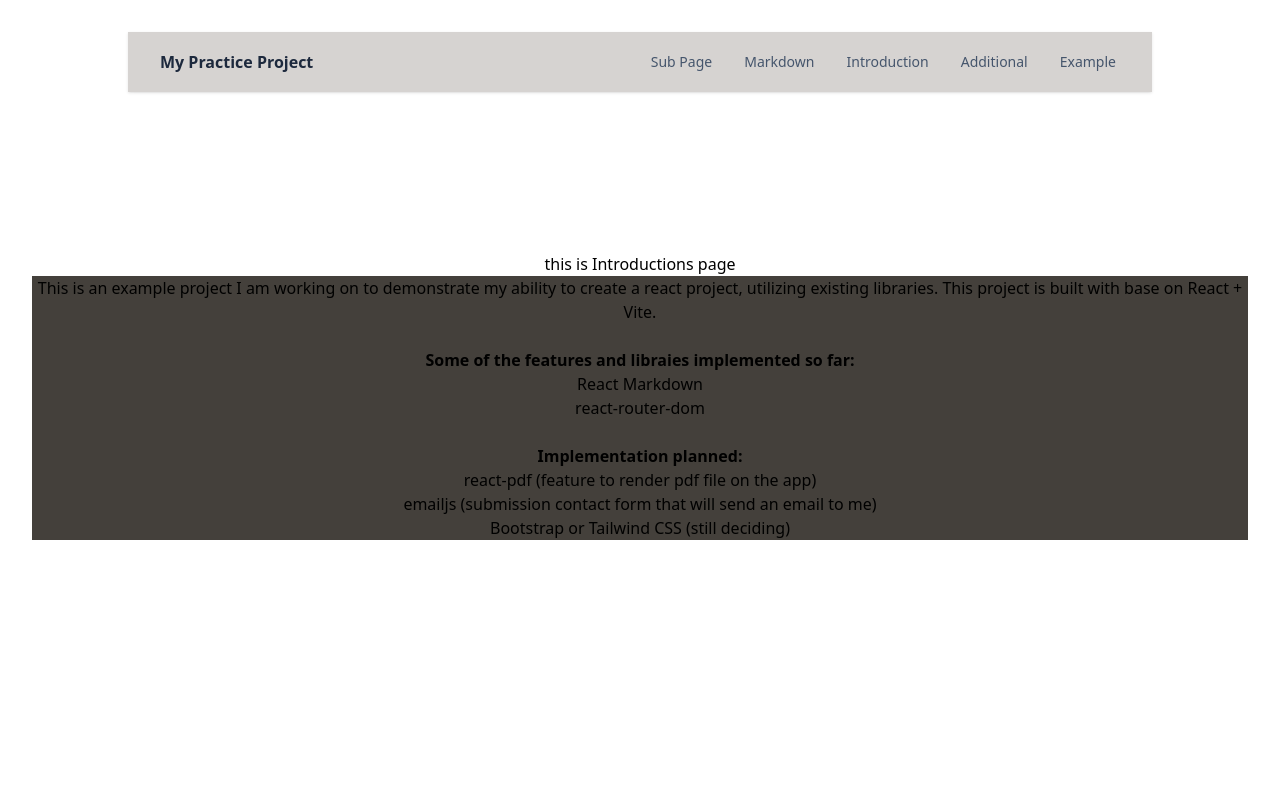
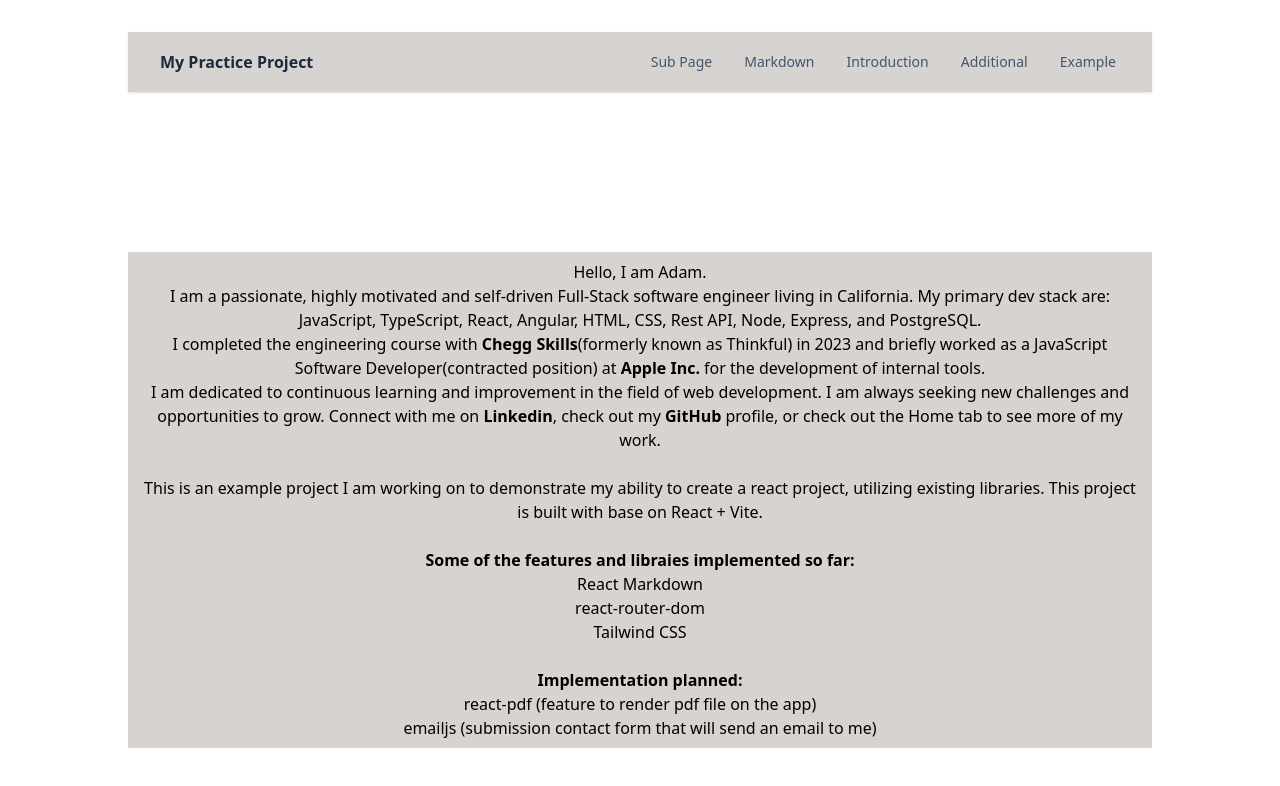
Before and after one commit to adam780930/react-practice, a React (Vite) app: page /introduction in a window 1280 px wide. Shown: the top 786 px of the page. Built offline with nearby package versions, Linux system fonts and the light colour scheme.

Commit message:
updated the styling for introductions page and md file (#6)

```diff
--- a/src/components/markdowndocs/introductions.md
+++ b/src/components/markdowndocs/introductions.md
@@ -1,12 +1,19 @@
+I am a passionate, highly motivated and self-driven Full-Stack software engineer living in California. My primary dev stack are: JavaScript, TypeScript, React, Angular, HTML, CSS, Rest API, Node, Express, and PostgreSQL.
+
+I completed the engineering course with [**Chegg Skills**](https://www.chegg.com/skills/)(formerly known as Thinkful) in 2023 and briefly worked as a JavaScript Software Developer(contracted position) at [**Apple Inc.**](https://www.apple.com/) for the development of internal tools.
+
+I am dedicated to continuous learning and improvement in the field of web development. I am always seeking new challenges and opportunities to grow. Connect with me on [**Linkedin**](https://www.linkedin.com/in/adam-yilin-tsai), check out my [**GitHub**](https://github.com/adam780930) profile, or check out the Home tab to see more of my work.
+
+\
 This is an example project I am working on to demonstrate my ability to create a react project, utilizing existing libraries. This project is built with base on React + Vite.
 
 \
 **Some of the features and libraies implemented so far:**
 - React Markdown
 - react-router-dom
+- Tailwind CSS
 
 \
 **Implementation planned:**
 - react-pdf (feature to render pdf file on the app)
 - emailjs (submission contact form that will send an email to me)
-- Bootstrap or Tailwind CSS (still deciding)
--- a/src/pages/Introduction.jsx
+++ b/src/pages/Introduction.jsx
@@ -4,8 +4,8 @@ import introduction from "../components/markdowndocs/introductions.md";
 function Introduction() {
   return (
     <div>
-      <div>this is Introductions page</div>
-      <div className="bg-stone-700">
+      <div className="bg-stone-block w-full max-w-screen-lg px-4 py-2 mx-auto bg-stone-300">
+        <span>Hello, I am Adam.</span>
         <Markdown>{introduction}</Markdown>
       </div>
     </div>
```
